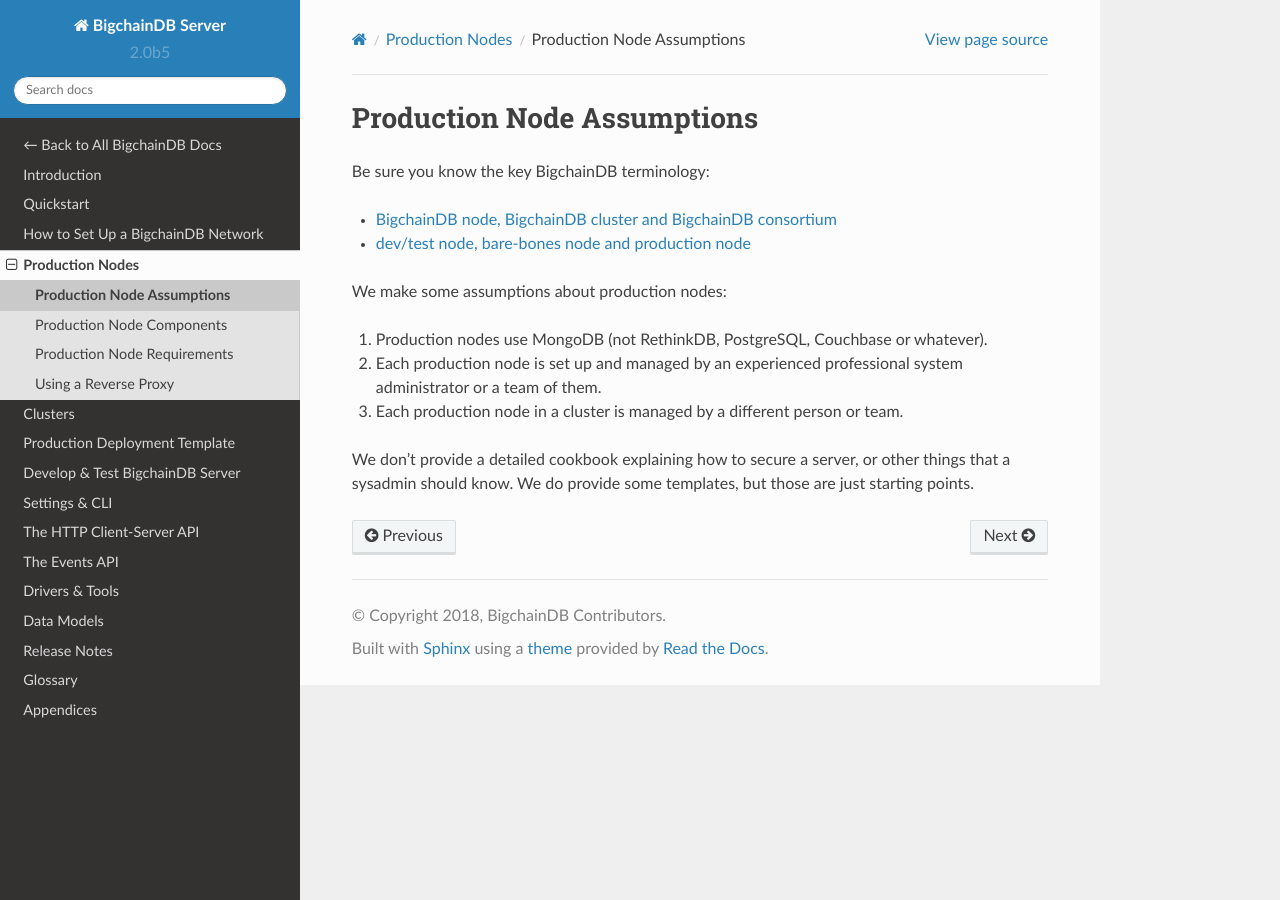
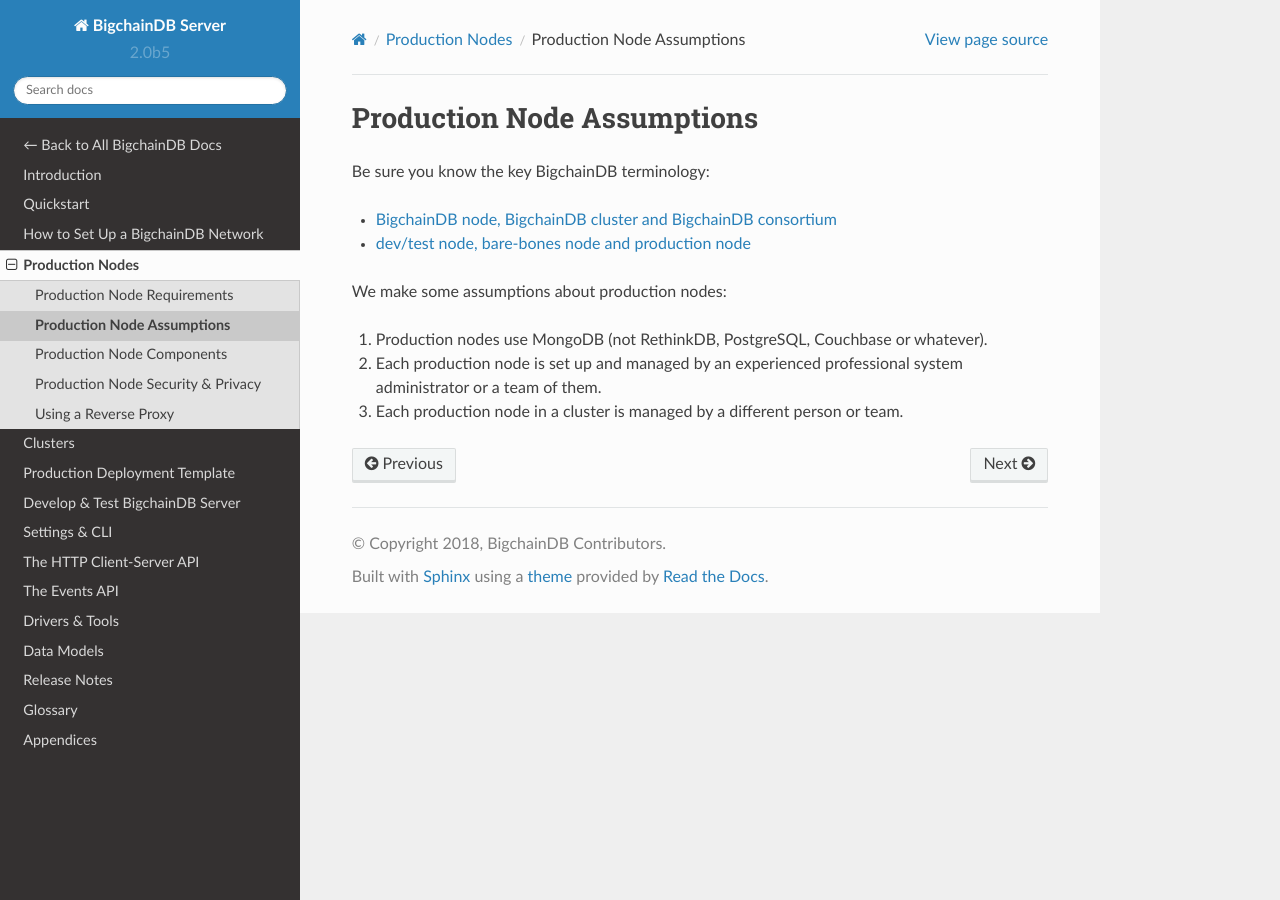
Before and after one commit to bigchaindb/bigchaindb, a Sphinx documentation site: the page built from docs/server/source/production-nodes/node-assumptions.md, in a window 1280 px wide. Built offline with Sphinx 7.4.7 and the Read the Docs theme 2.0.0, drawn with Linux system fonts in a browser that asks for light colours.

Commit message:
Problem: Server docs say little re/ prod. node security & privacy
Solution: Create a new docs page, "Production Node Security & Privacy"

```diff
--- a/docs/server/source/production-nodes/index.rst
+++ b/docs/server/source/production-nodes/index.rst
@@ -4,7 +4,8 @@
 .. toctree::
    :maxdepth: 1
 
+   node-requirements
    node-assumptions
    node-components
-   node-requirements
+   node-security-and-privacy
    reverse-proxy-notes
--- a/docs/server/source/production-nodes/node-assumptions.md
+++ b/docs/server/source/production-nodes/node-assumptions.md
@@ -10,5 +10,3 @@
 1. Production nodes use MongoDB (not RethinkDB, PostgreSQL, Couchbase or whatever).
 1. Each production node is set up and managed by an experienced professional system administrator or a team of them.
 1. Each production node in a cluster is managed by a different person or team.
-
-We don't provide a detailed cookbook explaining how to secure a server, or other things that a sysadmin should know. We do provide some templates, but those are just starting points.
```
Also changed, not shown: docs/server/source/production-nodes/node-security-and-privacy.md (added, +11 -0 lines).
